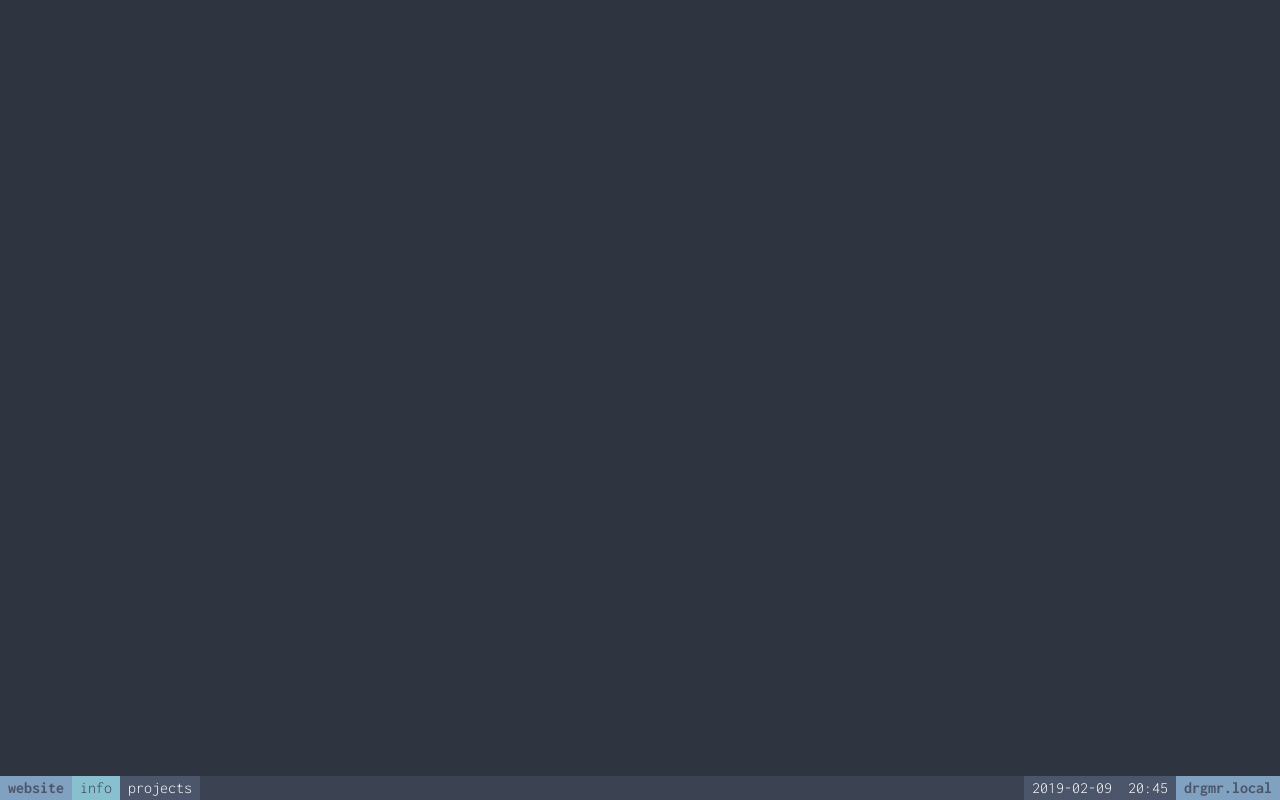
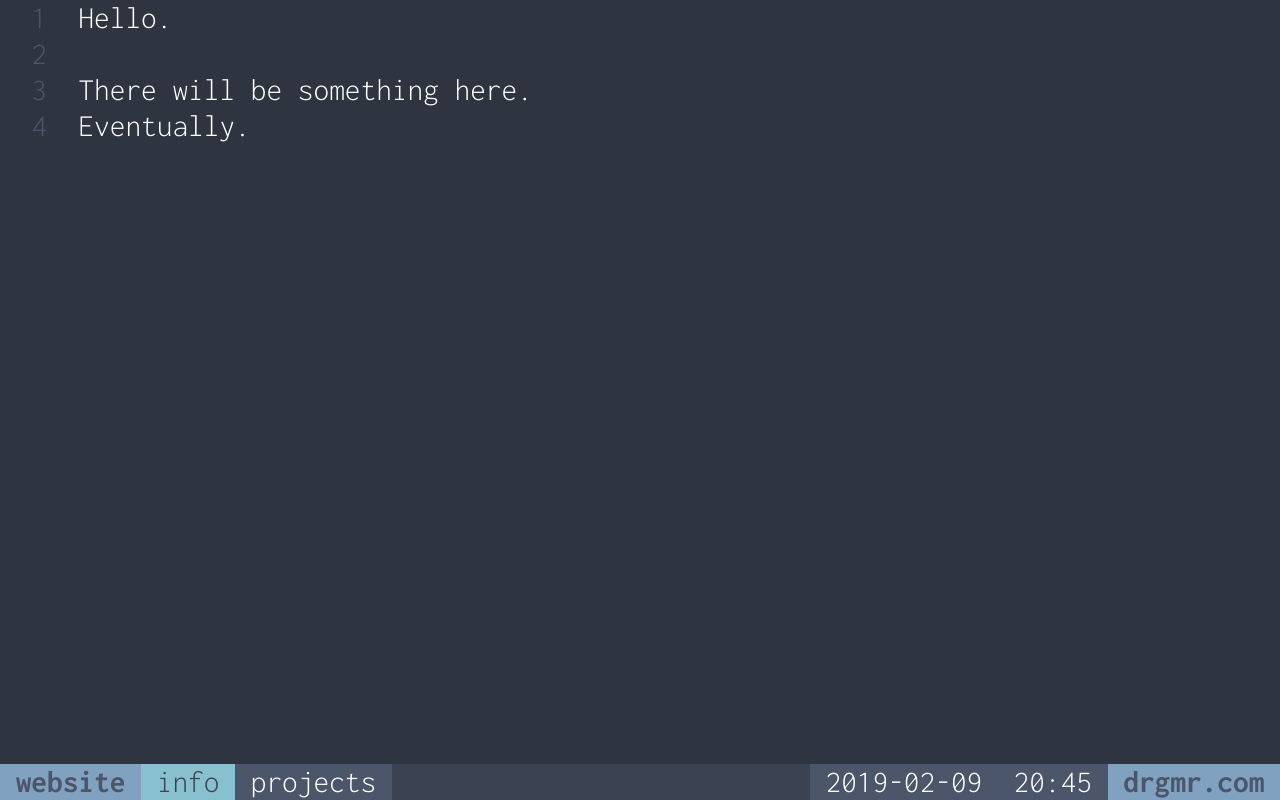
Before and after one commit to drgmr/drgmr.github.io, a plain HTML site: page index.html in a window 1280 px wide. Drawn offline with nearby package versions, Linux system fonts and the light colour scheme.

Commit message:
Add line numbers and change hostname

```diff
--- a/index.html
+++ b/index.html
@@ -15,6 +15,13 @@
 
 <body>
   <main>
+    <p>Hello.</p>
+
+    <p></p>
+
+    <p>There will be something here.</p>
+
+    <p>Eventually.</p>
   </main>
   <nav>
     <div class="sessions">
@@ -36,7 +43,7 @@
         <span>20:45</span>
       </div>
       <div>
-        <span>drgmr.local</span>
+        <span>drgmr.com</span>
       </div>
     </div>
   </nav>
--- a/style.css
+++ b/style.css
@@ -1,5 +1,10 @@
 * {
   font-family: "inconsolata";
+  font-size: 1.4rem;
+}
+
+p {
+  margin: 0;
 }
 
 body {
@@ -11,6 +16,23 @@ body {
   grid-template-rows: 95fr 3fr;
 
   background: #2E3440;
+}
+
+main {
+  padding: 0 1em 0 1em;
+  counter-reset: line;
+}
+
+main {
+  color: white;
+}
+
+main p:before {
+  counter-increment: line;
+  content: counter(line);
+  display: inline-block;
+  padding-right: 1em;
+  color: #4C566A;
 }
 
 nav {
```
